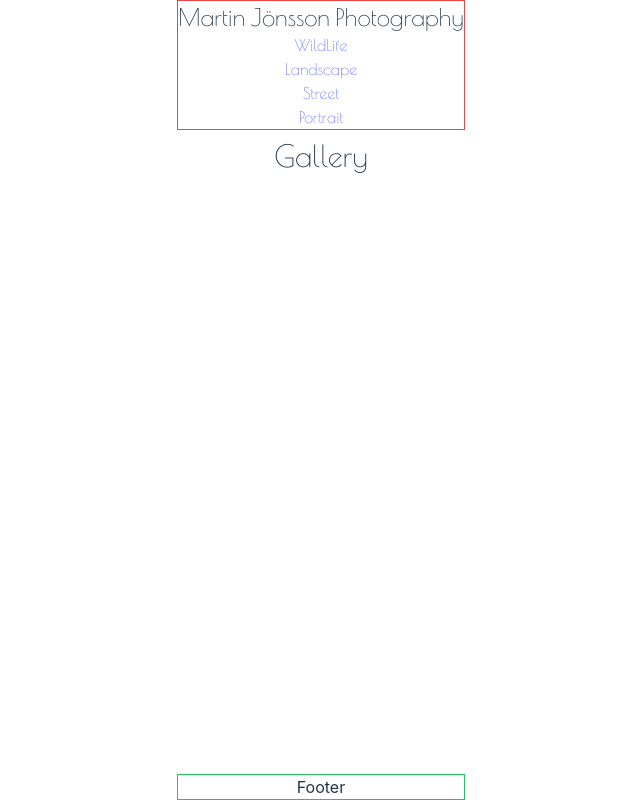
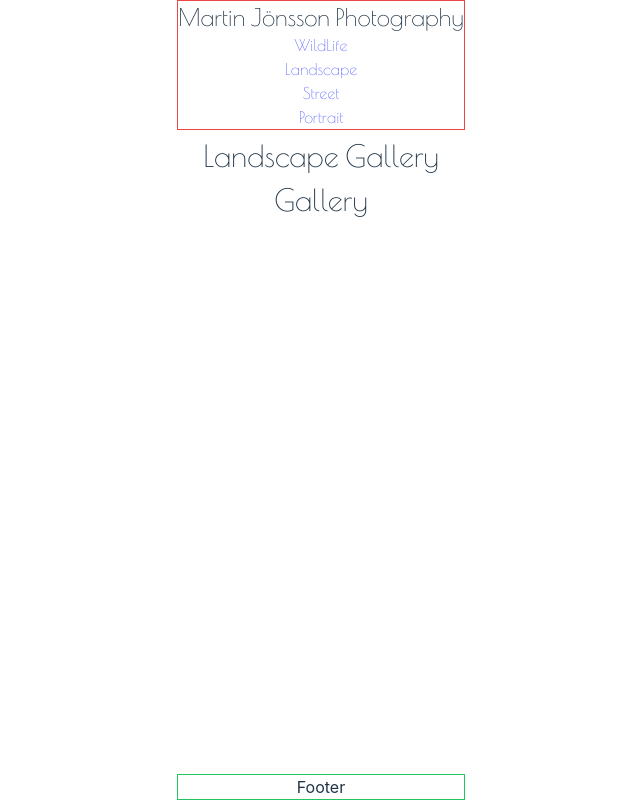
Before and after one commit to Martin-Joensson/photo-gallery, a React (Vite) app: page /category/landscape in a window 1280 px wide. Shown: the whole page, without its empty margins (319-959 px from the left). Built offline with nearby package versions, Linux system fonts and the light colour scheme; a web font is replaced by a local one.

Commit message:
Added capitalization component

```diff
--- a/src/App.jsx
+++ b/src/App.jsx
@@ -1,12 +1,14 @@
 import { Footer } from "./components/Footer";
 import { Gallery } from "./components/Gallery";
 import { Header } from "./components/Header";
+import { CategoryRoutes } from "./routes/CategoryRoutes";
 
 export const App = () => {
   return (
     <div className="min-h-screen relative">
       <Header />
       <div className="pb-10">
+        <CategoryRoutes />
         <Gallery />
         {/*
     Main content section
--- /dev/null
+++ b/src/components/CapitalizeFirstLetter.jsx
@@ -0,0 +1,7 @@
+export const CapitalizeFirstLetter = (val) => {
+  if (val != null || undefined) {
+    return String(val).charAt(0).toUpperCase() + String(val).slice(1);
+  } else {
+    return null;
+  }
+};
--- a/src/components/Gallery.jsx
+++ b/src/components/Gallery.jsx
@@ -1,18 +1,19 @@
+import { useParams } from "react-router-dom";
+import { CapitalizeFirstLetter } from "./CapitalizeFirstLetter";
+export const Gallery = () => {
 
-export const Gallery = ({ category }) => {
-    console.log(category)
+    let { category } = useParams()
+    let galleryTitle = CapitalizeFirstLetter(category);
+    console.log(category);
 
   // Return images that correspond to chosen category.
   // Get gallery information fråm JSON?
 
-
   return (
     <div className=" font-headerFont">
-          <h3 className="mt-2 text-3xl">
-              {category} Gallery
-          </h3>
+          <h3 className="mt-2 text-3xl">{galleryTitle} Gallery</h3>
     </div>
     // Map over all images and place in grid. change grid size responsively
     // pressing image will show lightroom version, arrows to move to next image
-  )
-}
+  );
+};
--- a/src/components/Header.jsx
+++ b/src/components/Header.jsx
@@ -5,16 +5,16 @@ export const Header = () => {
     <div className="aboslute top-0 border w-full border-red-500">
       <h1 className="font-headerFont text-2xl">Martin Jönsson Photography</h1>
       <div className="flex flex-col justify-between font-headerFont tablet:flex">
-        <NavLink to="/wildlife">
+        <NavLink to="/category/wildlife">
           <h2>WildLife</h2>
         </NavLink>
-        <NavLink to="/landscape">
+        <NavLink to="/category/landscape">
           <h2>Landscape</h2>
         </NavLink>
-        <NavLink to="/street">
+        <NavLink to="/category/street">
           <h2>Street</h2>
         </NavLink>
-        <NavLink to="/portrait">
+        <NavLink to="/category/portrait">
           <h2>Portrait</h2>
         </NavLink>
       </div>
--- a/src/routes/CategoryRoutes.jsx
+++ b/src/routes/CategoryRoutes.jsx
@@ -7,14 +7,12 @@ import { Portrait } from "../pages/Portrait";
 import { Gallery } from "../components/Gallery";
 
 export const CategoryRoutes = () => {
-    let { category } = useParams();
+  let { category } = useParams();
+  console.log(category);
 
   return (
     <Routes>
-      <Route
-        path="/category/:category"
-        element={<Gallery category={category} />}
-      />
+      <Route path="/category/:category" element={<Gallery />} />
       <Route path="/wildlife" element={<Wildlife />} />
       <Route path="/landscape" element={<Landscape />} />
       <Route path="/street" element={<Street />} />
```
Lines whose indentation alone changed are shown as unchanged.
